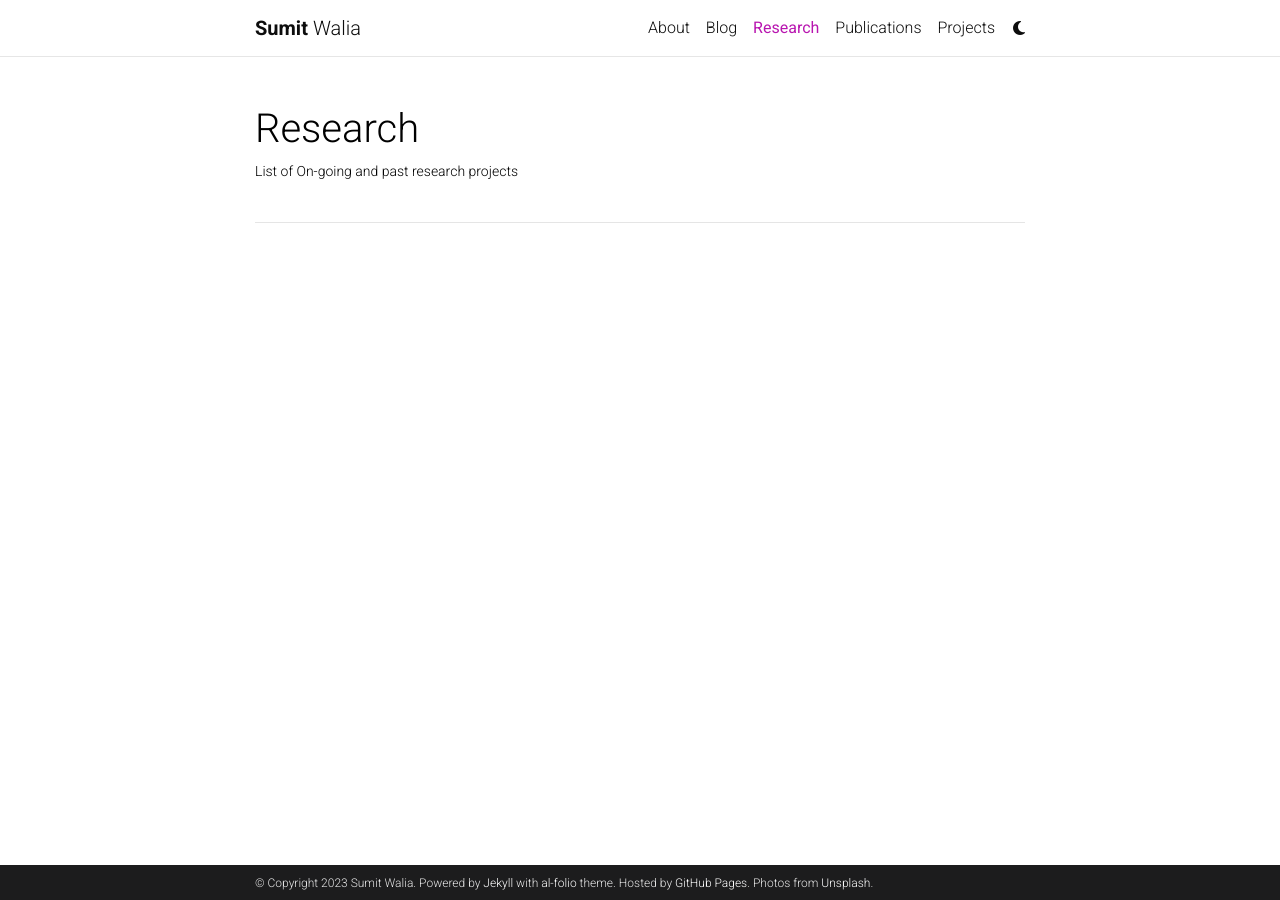
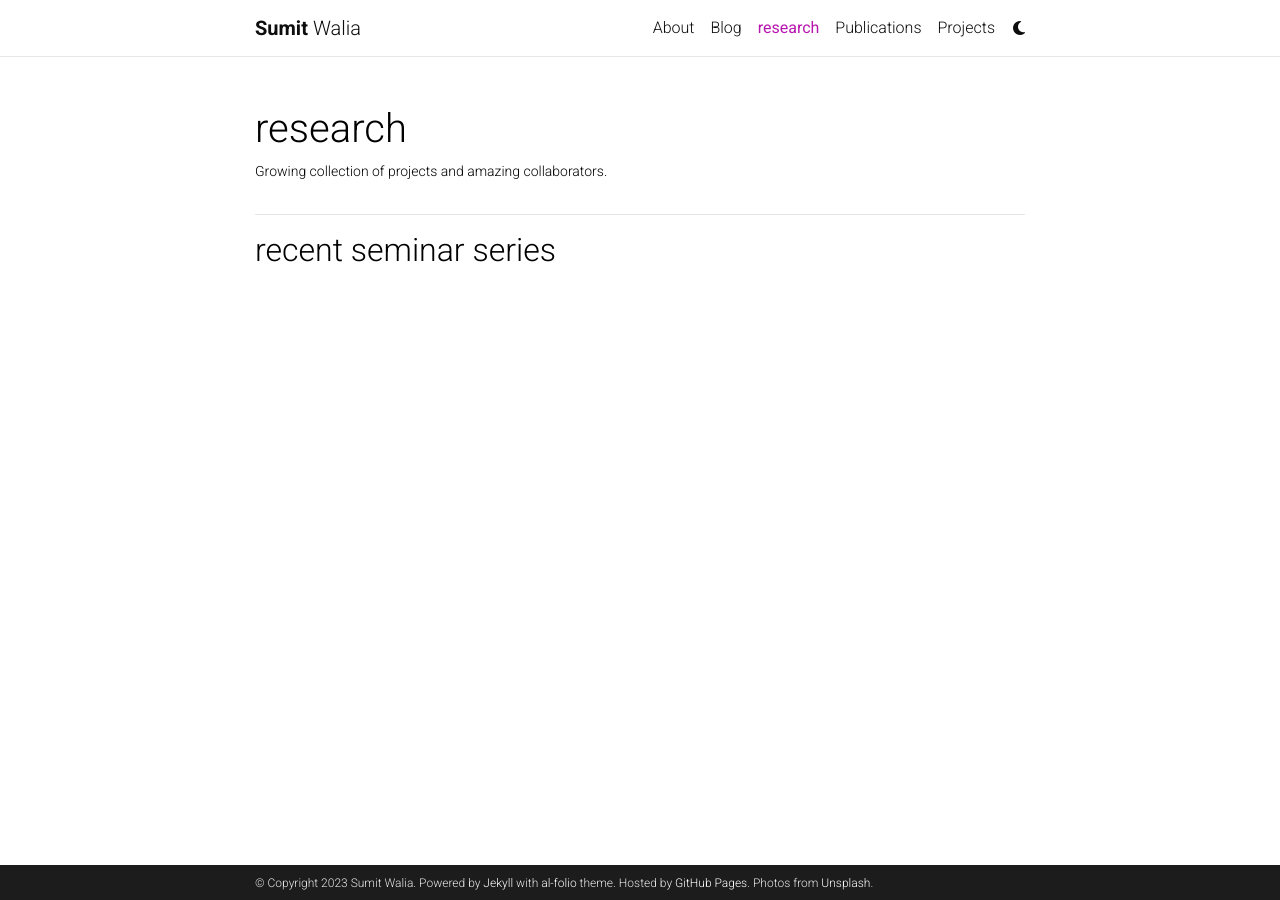
Before and after one commit to sumit-walia/sumit-walia.github.io, a Jekyll site: the page built from _pages/research.md, in a window 1280 px wide. Built offline with Jekyll 4.4.1, drawn with Linux system fonts in a browser that asks for light colours; comment, search, counter and statistics services are not loaded; a style sheet for code colours, icons or effects is not loaded.

Commit message:
research

```diff
--- a/_pages/research.md
+++ b/_pages/research.md
@@ -1,14 +1,10 @@
 ---
 layout: page
-title: Research
-permalink:
-description: List of On-going and past research projects
-display_categories: [On-going Projects]
+title: research
+permalink: /research/
+description: Growing collection of projects and amazing collaborators.
 nav: true
 ---
+___
 
-<div class="projects">
-    {%- if site.enable_project_categories and page.display_categories %}
-    <h2 class="category">{{ category }}</h2>
-    {%- endif -%}
-</div>
+## recent seminar series
```
